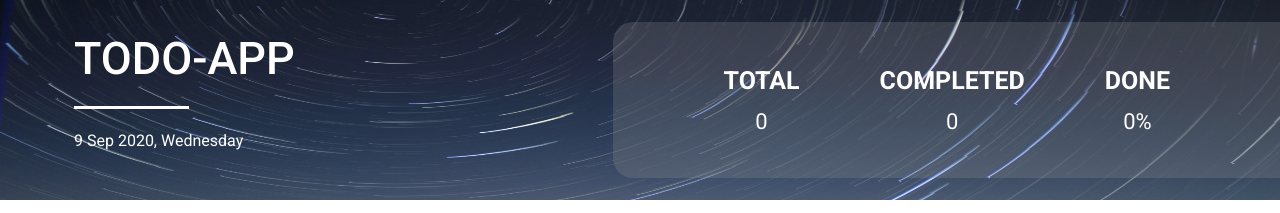
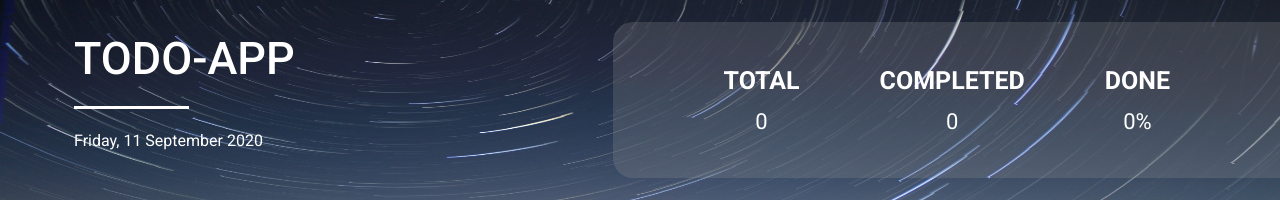
Before and after one commit to cheakimsemao/react-js-todo-app, a React (Create React App) app: page / in a window 1280 px wide. Shown: the top 213 px of the page. Built offline with nearby package versions, Linux system fonts and the light colour scheme.

Commit message:
Implemented Datetime

```diff
--- a/src/components/Header.js
+++ b/src/components/Header.js
@@ -2,13 +2,163 @@ import React from 'react';
 
 const Header = ({ total, completed, done, setDone }) => {
     setDone((completed / total) * 100);
+
+    var dateFormat = (function () {
+        var token = /d{1,4}|m{1,4}|yy(?:yy)?|([HhMsTt])\1?|[LloSZ]|"[^"]*"|'[^']*'/g,
+            timezone = /\b(?:[PMCEA][SDP]T|(?:Pacific|Mountain|Central|Eastern|Atlantic) (?:Standard|Daylight|Prevailing) Time|(?:GMT|UTC)(?:[-+]\d{4})?)\b/g,
+            timezoneClip = /[^-+\dA-Z]/g,
+            pad = function (val, len) {
+                val = String(val);
+                len = len || 2;
+                while (val.length < len) val = '0' + val;
+                return val;
+            };
+
+        // Regexes and supporting functions are cached through closure
+        return function (date, mask, utc) {
+            var dF = dateFormat;
+
+            // You can't provide utc if you skip other args (use the "UTC:" mask prefix)
+            if (
+                arguments.length == 1 &&
+                Object.prototype.toString.call(date) == '[object String]' &&
+                !/\d/.test(date)
+            ) {
+                mask = date;
+                date = undefined;
+            }
+
+            // Passing date through Date applies Date.parse, if necessary
+            date = date ? new Date(date) : new Date();
+            if (isNaN(date)) throw SyntaxError('invalid date');
+
+            mask = String(dF.masks[mask] || mask || dF.masks['default']);
+
+            // Allow setting the utc argument via the mask
+            if (mask.slice(0, 4) == 'UTC:') {
+                mask = mask.slice(4);
+                utc = true;
+            }
+
+            var _ = utc ? 'getUTC' : 'get',
+                d = date[_ + 'Date'](),
+                D = date[_ + 'Day'](),
+                m = date[_ + 'Month'](),
+                y = date[_ + 'FullYear'](),
+                H = date[_ + 'Hours'](),
+                M = date[_ + 'Minutes'](),
+                s = date[_ + 'Seconds'](),
+                L = date[_ + 'Milliseconds'](),
+                o = utc ? 0 : date.getTimezoneOffset(),
+                flags = {
+                    d: d,
+                    dd: pad(d),
+                    ddd: dF.i18n.dayNames[D],
+                    dddd: dF.i18n.dayNames[D + 7],
+                    m: m + 1,
+                    mm: pad(m + 1),
+                    mmm: dF.i18n.monthNames[m],
+                    mmmm: dF.i18n.monthNames[m + 12],
+                    yy: String(y).slice(2),
+                    yyyy: y,
+                    h: H % 12 || 12,
+                    hh: pad(H % 12 || 12),
+                    H: H,
+                    HH: pad(H),
+                    M: M,
+                    MM: pad(M),
+                    s: s,
+                    ss: pad(s),
+                    l: pad(L, 3),
+                    L: pad(L > 99 ? Math.round(L / 10) : L),
+                    t: H < 12 ? 'a' : 'p',
+                    tt: H < 12 ? 'am' : 'pm',
+                    T: H < 12 ? 'A' : 'P',
+                    TT: H < 12 ? 'AM' : 'PM',
+                    Z: utc ? 'UTC' : (String(date).match(timezone) || ['']).pop().replace(timezoneClip, ''),
+                    o: (o > 0 ? '-' : '+') + pad(Math.floor(Math.abs(o) / 60) * 100 + (Math.abs(o) % 60), 4),
+                    S: ['th', 'st', 'nd', 'rd'][d % 10 > 3 ? 0 : (((d % 100) - (d % 10) != 10) * d) % 10],
+                };
+
+            return mask.replace(token, function ($0) {
+                return $0 in flags ? flags[$0] : $0.slice(1, $0.length - 1);
+            });
+        };
+    })();
+
+    // Some common format strings
+    dateFormat.masks = {
+        default: 'ddd mmm dd yyyy HH:MM:ss',
+        shortDate: 'm/d/yy',
+        mediumDate: 'mmm d, yyyy',
+        longDate: 'mmmm d, yyyy',
+        fullDate: 'dddd, mmmm d, yyyy',
+        shortTime: 'h:MM TT',
+        mediumTime: 'h:MM:ss TT',
+        longTime: 'h:MM:ss TT Z',
+        isoDate: 'yyyy-mm-dd',
+        isoTime: 'HH:MM:ss',
+        isoDateTime: "yyyy-mm-dd'T'HH:MM:ss",
+        isoUtcDateTime: "UTC:yyyy-mm-dd'T'HH:MM:ss'Z'",
+    };
+
+    // Internationalization strings
+    dateFormat.i18n = {
+        dayNames: [
+            'Sun',
+            'Mon',
+            'Tue',
+            'Wed',
+            'Thu',
+            'Fri',
+            'Sat',
+            'Sunday',
+            'Monday',
+            'Tuesday',
+            'Wednesday',
+            'Thursday',
+            'Friday',
+            'Saturday',
+        ],
+        monthNames: [
+            'Jan',
+            'Feb',
+            'Mar',
+            'Apr',
+            'May',
+            'Jun',
+            'Jul',
+            'Aug',
+            'Sep',
+            'Oct',
+            'Nov',
+            'Dec',
+            'January',
+            'February',
+            'March',
+            'April',
+            'May',
+            'June',
+            'July',
+            'August',
+            'September',
+            'October',
+            'November',
+            'December',
+        ],
+    };
+
+    // For convenience...
+    Date.prototype.format = function (mask, utc) {
+        return dateFormat(this, mask, utc);
+    };
 
     return (
         <div id='header' className='flex-container'>
             <div className='center brand'>
                 <h1 className='header-title'>TODO-APP</h1>
                 <hr className='header-line' />
-                <p className='header-datetime'>9 Sep 2020, Wednesday</p>
+                <p className='header-datetime'>{dateFormat(new Date(), 'dddd, d mmmm yyyy')}</p>
             </div>
             <div className='todo-progress'>
                 <div>
```
